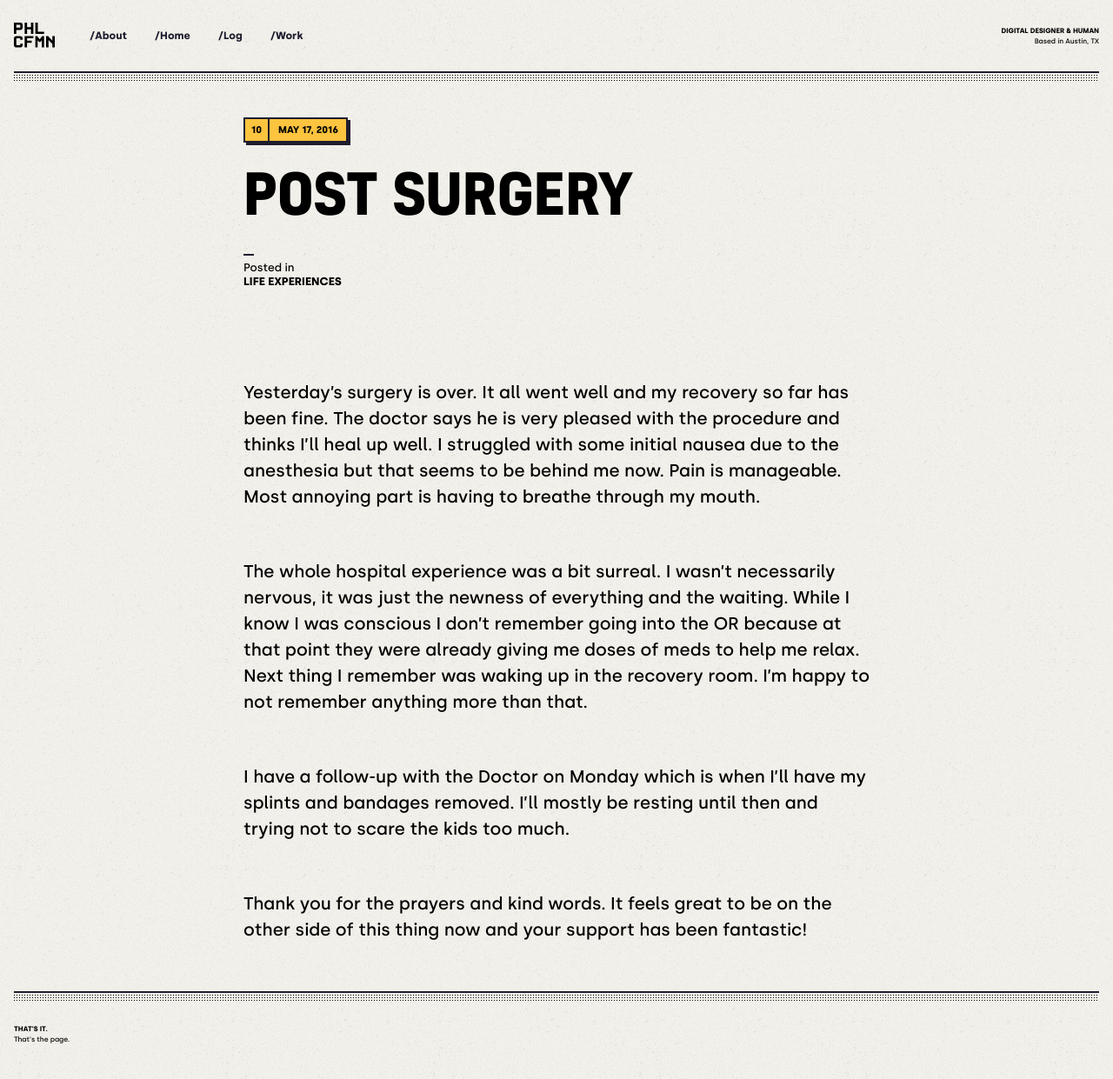
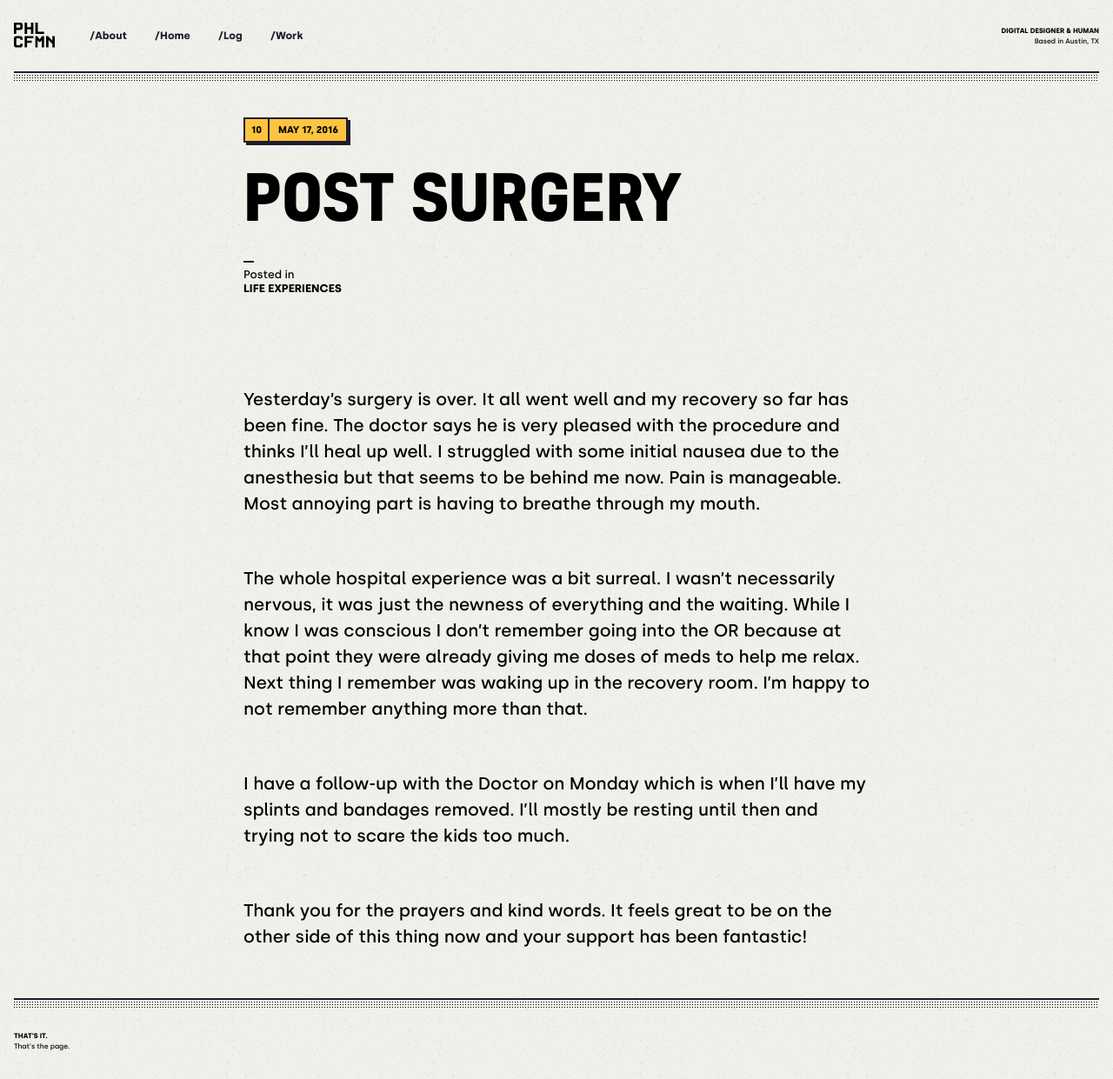
Before and after one commit to philcoffman/philcoffman.com, a Jekyll site: the page built from _posts/2016-05-17-post-surgery.markdown, in a window 1280 px wide. Shown: the whole page at 87% size. Built offline with Jekyll 4.4.1, drawn with Linux system fonts in a browser that asks for light colours.

Commit message:
Post title type size adjustments

```diff
--- a/_sass/rebirth/_layout.scss
+++ b/_sass/rebirth/_layout.scss
@@ -118,8 +118,11 @@ body {
       font-family: $headline-font-family;
       text-transform: uppercase;
       font-size: 2.5rem;
+      @media (min-width: $breakpoint-sm) {
+        font-size: 3.5rem;
+      }
       @media (min-width: $breakpoint-md) {
-        font-size: 4rem;
+        font-size: 4.5rem;
       }
       font-weight: 700;
       line-height: 1;
--- a/_sass/rebirth/_variables.scss
+++ b/_sass/rebirth/_variables.scss
@@ -29,7 +29,7 @@ $bold: bold;
 //
 // Breakpoints
 $breakpoint-sm: 600px;
-$breakpoint-md: 1024px;
+$breakpoint-md: 900px;
 $breakpoint-lg: 1420px;
 $breakpoint-xl: 2200px;
 
```
